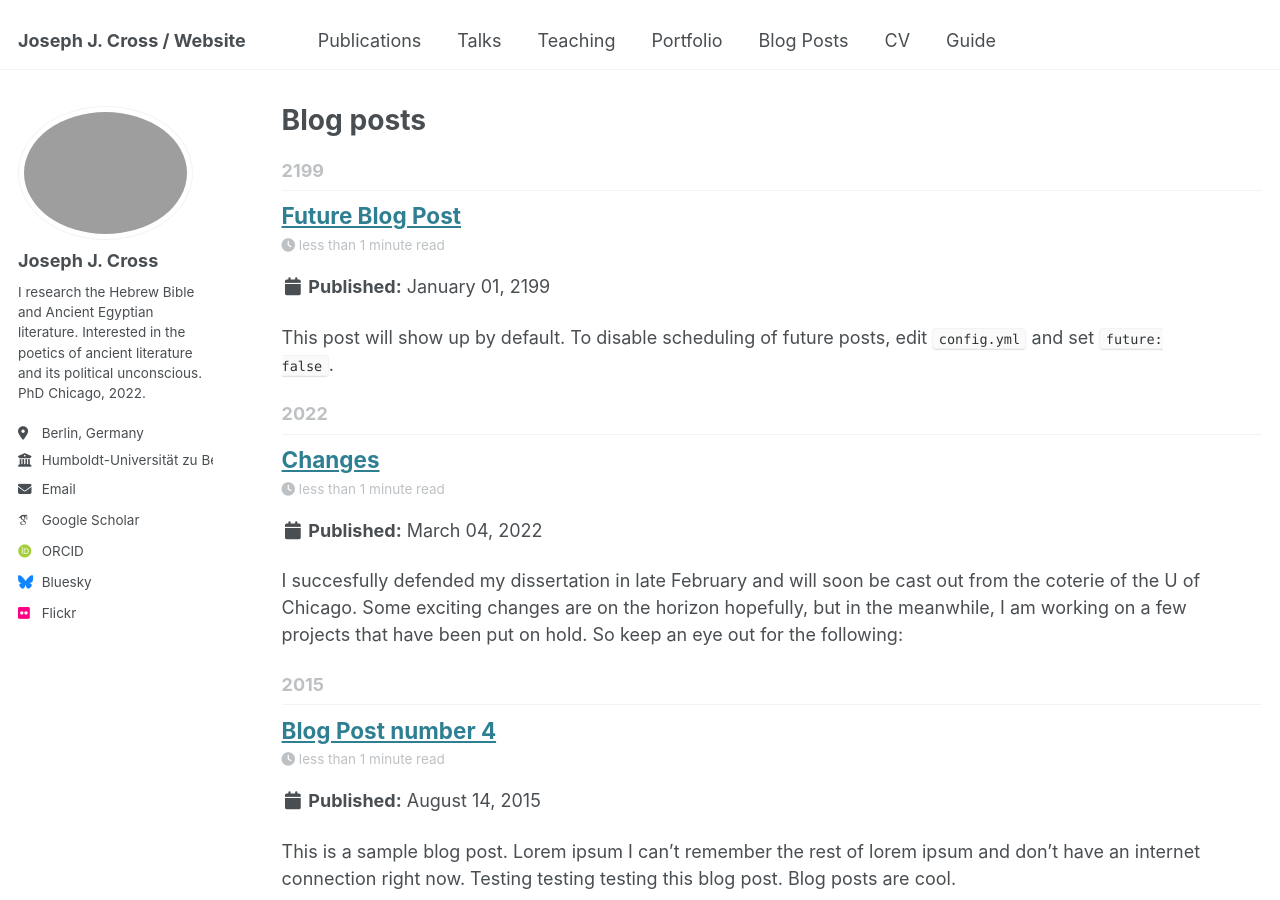
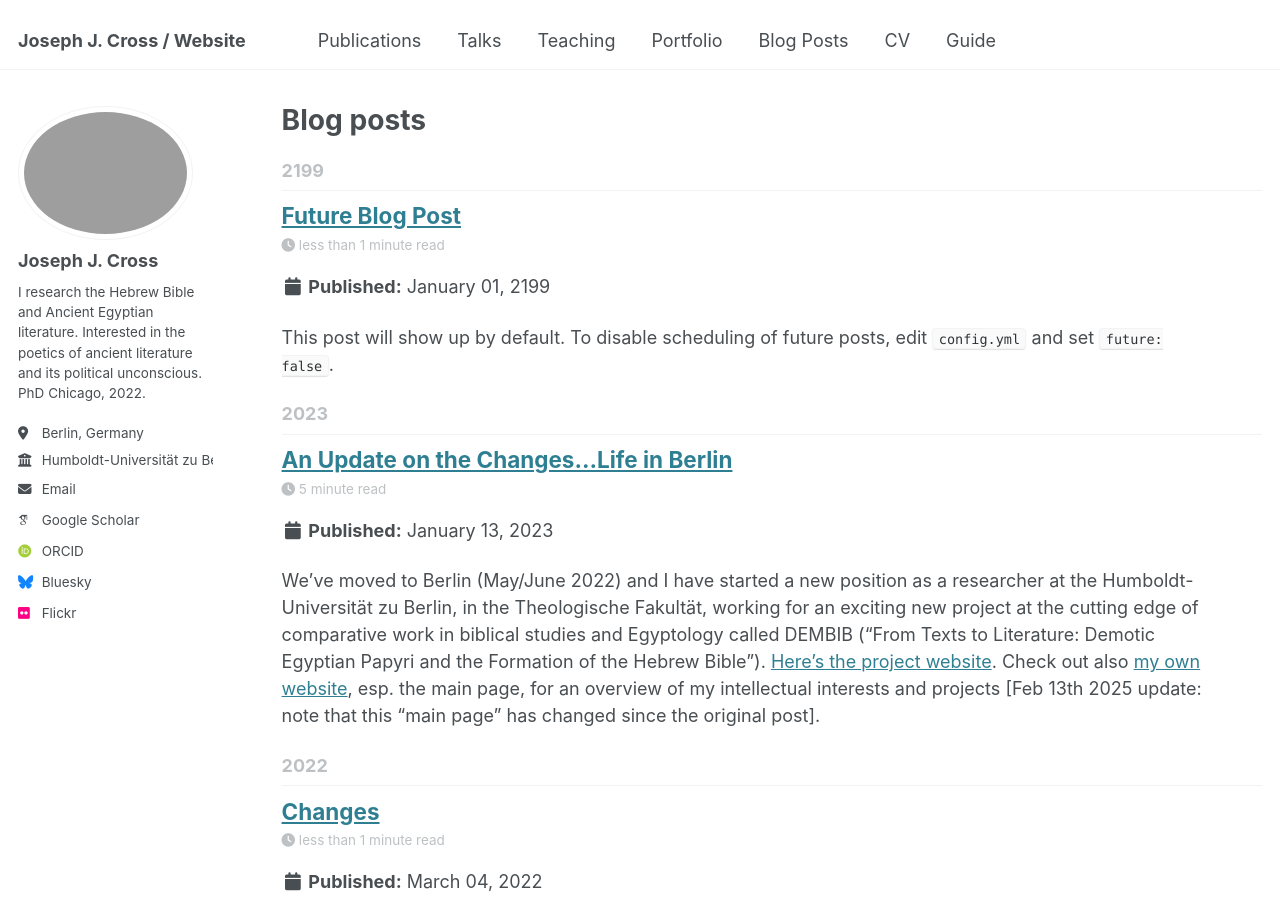
Before and after one commit to josephjcross/josephjcross.github.io, a Jekyll site: the page built from _pages/year-archive.html, in a window 1280 px wide and 900 px high. Built offline with Jekyll 4.4.1, drawn with Linux system fonts in a browser that asks for light colours; some web fonts are replaced; part of the change alters nothing that is shown.

Commit message:
Update 2015-08-14-blog-post-4.md

```diff
--- a/_posts/2015-08-14-blog-post-4.md
+++ b/_posts/2015-08-14-blog-post-4.md
@@ -1,20 +1,29 @@
 ---
-title: 'Blog Post number 4'
-date: 2015-08-14
-permalink: /posts/2012/08/blog-post-4/
+title: 'An Update on the Changes...Life in Berlin'
+date: 2023-01-13
+permalink: /posts/2023/01/changesberlin/
 tags:
-  - cool posts
-  - category1
-  - category2
+  - updates
 ---
 
-This is a sample blog post. Lorem ipsum I can't remember the rest of lorem ipsum and don't have an internet connection right now. Testing testing testing this blog post. Blog posts are cool.
+We've moved to Berlin (May/June 2022) and I have started a new position as a researcher at the Humboldt-Universität zu Berlin, in the Theologische Fakultät, working for an exciting new project at the cutting edge of comparative work in biblical studies and Egyptology called DEMBIB ("From Texts to Literature: Demotic Egyptian Papyri and the Formation of the Hebrew Bible"). [Here's the project website](https://www.theologie.hu-berlin.de/en/dembib/dembib). Check out also [my own website](https://[josephjcross.github.io/), esp. the main page, for an overview of my intellectual interests and projects [Feb 13th 2025 update: note that this "main page" has changed since the original post].
 
-Headings are cool
-======
+What's happened over the past 9-10 months since my last post?
 
-You can have many headings
-======
+* Moved to Berlin from the Outer Banks of North Carolina. I came in May 2022 to get started working and to look for a home for us. Theresa and the kids came later in June. We've found a very nice community on the outskirts of the city called Kleinmachnow. It has been an adjustment! We are very happy though. Our two girls (ages 9 and 6) are going to public school and are learning German. The baby is still at home. There's so much to really love about living here. We are enjoying learning German, discovering Berlin, planning some European travels hopefully, eating lots of bread, cheap beer, cost-effective grocery shopping, easy bottle returns, safe and easy public transportation, healthcare, etc. Follow along on ~~Instagram~~, I try to post once a week or so [2025 Update: see social links at left]. We've had so much help in making this transition, from my parents and my inlaws especially, and from my new colleagues and friends here in Berlin, and many others. Wish us luck over the next four years!
+* As the new project got started in the summer and fall I gave presentations on my research at the 14th International Congress for Demotic Studies in Heidelberg, and at a workshop for our project in Paris at the College de France. Some more info can be found on my ["talks"](https://josephjcross.github.io/talks/) page.
+* My dissertation, "The Poetics of Plot in the Egyptian and Judean Novella," was published online and can be read [here](https://knowledge.uchicago.edu/record/3672). I hopefully expressed this haltingly well enough in my acknowledgments, but I owe such a huge debt of gratitude to my committee for seeing this through to the end, especially through the photo finish of getting it submitted in time to begin my job in Berlin.
+* Three short introductions which I wrote for the University of North Carolina Asheville and their excellent new humanities program readers are now available on my hcommons: [The Epic of Gilgamesh](https://hcommons.org/deposits/item/hc:48065/), [Egyptian love poetry](https://hcommons.org/deposits/item/hc:48063/), and [The Teaching of Amenemeope](https://hcommons.org/deposits/item/hc:48061/). It was a real privilege to be involved with this and to teach and contribute from 2018-2020 to the program at UNCA.
+* I've added as much as I can to my [website](https://josephjcross.github.io/), including old syllabi, videos of me teaching, handouts, slides, etc.
 
-Aren't headings cool?
-------
+What's on the horizon, so far?
+
+* Currently working through peer review comments on an article for *Manuscripts and Text Cultures* on "*Mouvance* and the Storyteller’s Art in Manuscripts of a Demotic Novella." This should hopefully be published later this year. [I blogged about this paper](https://jjcrossjj.github.io/blog/2021/02/18/mouvance.html) when I presented it in early 2022 at the Early Text Cultures reading group of Queen's College, Oxford. Stay tuned for the article! [Update: its [here](https://mtc-journal.org/index.php/mtc/article/view/43)]
+* *2023 European Association for Biblical Studies conference, Syracuse*. I'm giving a paper with my colleage José Rafael Saade (a doctoral student on our Berlin project) at this year's EABS conference, entitled "Egypt as Garden in the (Post-)Achaemenid Conceptualization of Space and History."
+* In September 2023 our project will have its second international workshop at University College, Oxford.
+* I plan on attending the *2023 Society of Biblical Literature annual meeting* in San Antonio in November.
+* My supervisor Bernd Schipper and my colleague Robert Kade and I are in the early stages of bringing together an edited volume for Routledge on Ancient Egypt and the Bible. I'll be contributing to it on Demotic narrative literature and the Hebrew Bible, and on Egyptian magic.
+* A long-awaited and -finished chapter on "The Corpus of Northwest Semitic Texts in Egyptian Scripts" will be making its appearance eventually in Susan Hollis, ed., *The Oxford Handbook of Ancient Egypt and the Hebrew Bible.* I will share it as soon as I can.
+* And of course, lots of writing, including working on my first book, more on which as things get moving.
+
+Some of you may know me from Twitter, but won't find me there any longer unfortunately. You can follow me on ~~Instagram~~ (not a super common poster, but I try), here on the blog (will try to start using it regularly!), and, if I can get my act together enough, on [Flickr](https://www.flickr.com/photos/crossjj/) as well for more photography (definitely an amateur). Still figuring out if I want to have another outlet for more personal writing and reflection, distinct from this blog which seems to be more professional. Stay tuned.
```
